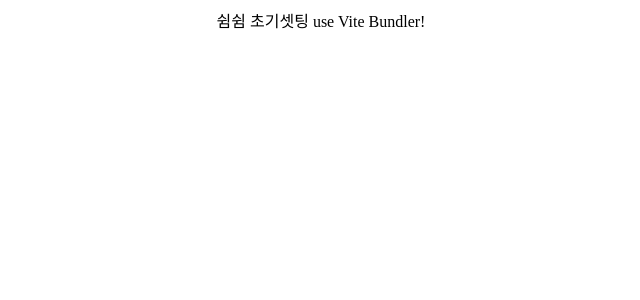
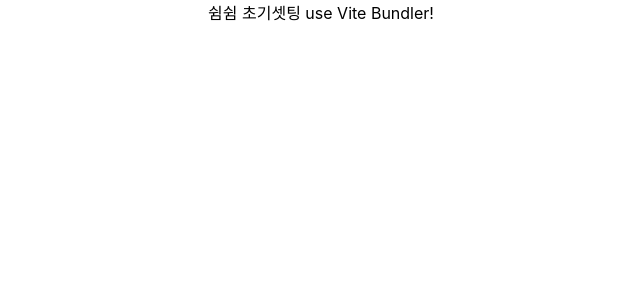
Before and after one commit to the-swimswim/swimswim, a React (Vite) app: page / in a window 1280 px wide. Shown: the top 300 px of the page, without its empty margins (319-959 px from the left). Built offline with nearby package versions, Linux system fonts and the light colour scheme.

Commit message:
기본vite로 셋업

```diff
--- /dev/null
+++ b/src/index.css
@@ -0,0 +1,13 @@
+body {
+  margin: 0;
+  font-family: -apple-system, BlinkMacSystemFont, 'Segoe UI', 'Roboto', 'Oxygen',
+    'Ubuntu', 'Cantarell', 'Fira Sans', 'Droid Sans', 'Helvetica Neue',
+    sans-serif;
+  -webkit-font-smoothing: antialiased;
+  -moz-osx-font-smoothing: grayscale;
+}
+
+code {
+  font-family: source-code-pro, Menlo, Monaco, Consolas, 'Courier New',
+    monospace;
+}
```
Also changed, not shown: src/main.tsx (+5 -4 lines), src/favicon.svg (added), src/logo.svg (added).
